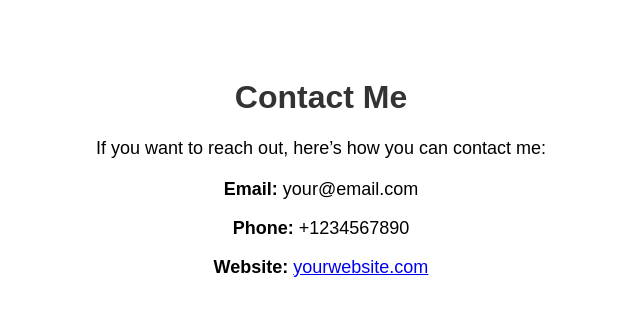
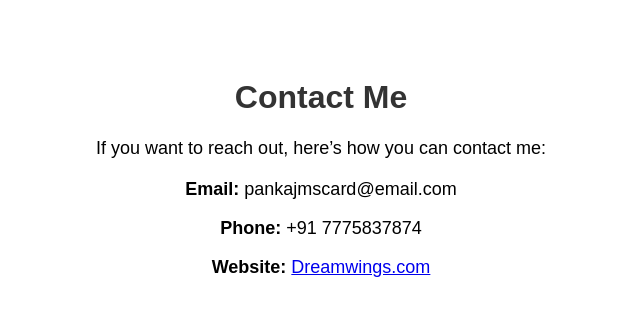
Before and after one commit to gavadepankaj/MyInfo, a plain HTML site: page contact.html in a window 1280 px wide. Shown: the whole page, without its empty margins (319-959 px from the left). Drawn offline with Linux system fonts and the light colour scheme.

Commit message:
Update contact.html
my email, and mob

```diff
--- a/contact.html
+++ b/contact.html
@@ -16,9 +16,9 @@
     <p>If you want to reach out, here’s how you can contact me:</p>
 
     <div class="contact">
-        <p><strong>Email:</strong> your@email.com</p>
-        <p><strong>Phone:</strong> +1234567890</p>
-        <p><strong>Website:</strong> <a href="https://yourwebsite.com">yourwebsite.com</a></p>
+        <p><strong>Email:</strong> pankajmscard@email.com</p>
+        <p><strong>Phone:</strong> +91 7775837874</p>
+        <p><strong>Website:</strong> <a href="https://dreamwingssolutions.com/#/home">Dreamwings.com</a></p>
     </div>
 </body>
 </html>
```
